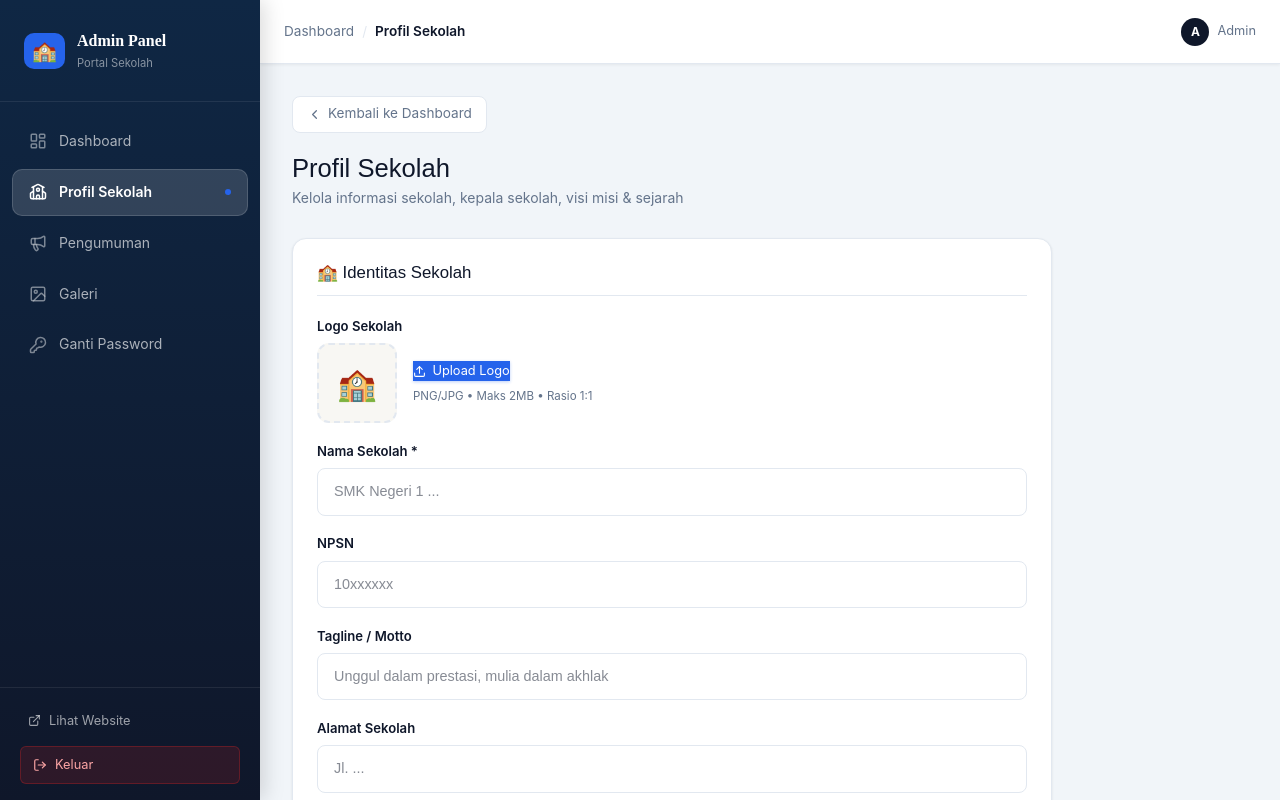
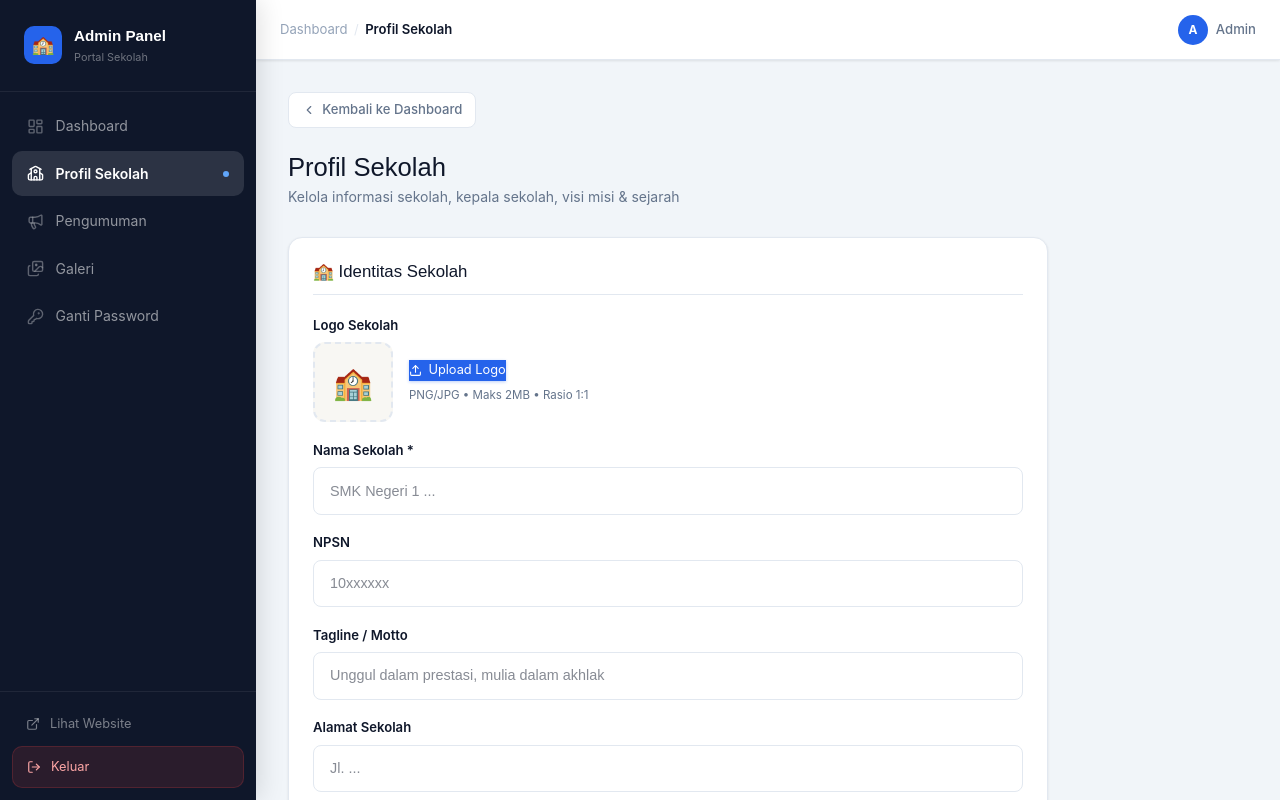
Before and after one commit to smkntinut2026-lgtm/portal-sekolah, a Next.js app: page /admin/profil in a window 1280 px wide. Shown: the top 800 px of the page. Built offline with nearby package versions, Linux system fonts and the light colour scheme; no server answers; the database is empty; sample sign-in values are in the browser's storage.

Commit message:
Update layout.tsx

```diff
--- a/app/admin/layout.tsx
+++ b/app/admin/layout.tsx
@@ -2,17 +2,14 @@
 import { useEffect, useState } from 'react'
 import { useRouter, usePathname } from 'next/navigation'
 import Link from 'next/link'
-import {
-  LayoutDashboard, School, Megaphone, Image as ImageIcon,
-  KeyRound, LogOut, Menu, ExternalLink, ChevronLeft
-} from 'lucide-react'
+import { LayoutDashboard, School, Megaphone, Images, KeyRound, LogOut, Menu, ExternalLink, ChevronLeft, X } from 'lucide-react'
 
 const MENU = [
-  { label: 'Dashboard', href: '/admin/dashboard', icon: <LayoutDashboard size={18} /> },
-  { label: 'Profil Sekolah', href: '/admin/profil', icon: <School size={18} /> },
-  { label: 'Pengumuman', href: '/admin/pengumuman', icon: <Megaphone size={18} /> },
-  { label: 'Galeri', href: '/admin/galeri', icon: <ImageIcon size={18} /> },
-  { label: 'Ganti Password', href: '/admin/password', icon: <KeyRound size={18} /> },
+  { label: 'Dashboard', href: '/admin/dashboard', icon: <LayoutDashboard size={17} /> },
+  { label: 'Profil Sekolah', href: '/admin/profil', icon: <School size={17} /> },
+  { label: 'Pengumuman', href: '/admin/pengumuman', icon: <Megaphone size={17} /> },
+  { label: 'Galeri', href: '/admin/galeri', icon: <Images size={17} /> },
+  { label: 'Ganti Password', href: '/admin/password', icon: <KeyRound size={17} /> },
 ]
 
 export default function AdminLayout({ children }: { children: React.ReactNode }) {
@@ -22,12 +19,12 @@ export default function AdminLayout({ children }: { children: React.ReactNode })
 
   useEffect(() => {
     if (typeof window !== 'undefined') {
-      const loggedIn = sessionStorage.getItem('admin_logged_in')
-      if (!loggedIn && pathname !== '/admin') router.push('/admin')
+      const ok = sessionStorage.getItem('admin_logged_in')
+      if (!ok && pathname !== '/admin') router.push('/admin')
     }
   }, [pathname, router])
 
-  const handleLogout = () => {
+  const logout = () => {
     sessionStorage.removeItem('admin_logged_in')
     sessionStorage.removeItem('admin_username')
     router.push('/admin')
@@ -35,119 +32,110 @@ export default function AdminLayout({ children }: { children: React.ReactNode })
 
   if (pathname === '/admin') return <>{children}</>
 
-  const currentMenu = MENU.find(m => m.href === pathname)
+  const current = MENU.find(m => m.href === pathname)
 
   return (
     <div style={{ display: 'flex', minHeight: '100vh', background: '#f1f5f9' }}>
 
       {/* Sidebar */}
       <aside style={{
-        width: 260, background: 'linear-gradient(180deg, #0f2744 0%, var(--primary) 100%)',
-        color: 'white', display: 'flex', flexDirection: 'column',
-        position: 'fixed', top: 0, left: 0, bottom: 0, zIndex: 50,
-        transition: 'transform 0.3s', boxShadow: '4px 0 20px rgba(0,0,0,0.15)'
+        width: 256, background: 'var(--primary)', color: 'white',
+        display: 'flex', flexDirection: 'column',
+        position: 'fixed', top: 0, bottom: 0, left: 0, zIndex: 50,
+        transition: 'transform 0.3s cubic-bezier(0.4,0,0.2,1)',
+        boxShadow: '4px 0 24px rgba(0,0,0,0.12)'
       }} className="admin-sidebar">
 
         {/* Brand */}
-        <div style={{ padding: '1.75rem 1.5rem', borderBottom: '1px solid rgba(255,255,255,0.08)' }}>
+        <div style={{ padding: '1.5rem', borderBottom: '1px solid rgba(255,255,255,0.07)' }}>
           <div style={{ display: 'flex', alignItems: 'center', gap: '0.75rem' }}>
-            <div style={{ background: 'var(--accent)', borderRadius: 10, padding: '0.5rem', fontSize: 20, lineHeight: 1 }}>🏫</div>
+            <div style={{ width: 38, height: 38, borderRadius: 10, background: 'var(--accent)', display: 'flex', alignItems: 'center', justifyContent: 'center', fontSize: 18, flexShrink: 0 }}>🏫</div>
             <div>
-              <div style={{ fontFamily: 'Playfair Display, serif', fontSize: '1rem', fontWeight: 700 }}>Admin Panel</div>
-              <div style={{ fontSize: '0.7rem', opacity: 0.5, marginTop: '0.1rem' }}>Portal Sekolah</div>
+              <div style={{ fontFamily: 'Bricolage Grotesque, sans-serif', fontWeight: 700, fontSize: '0.95rem', color: 'white' }}>Admin Panel</div>
+              <div style={{ fontSize: '0.68rem', color: 'rgba(255,255,255,0.4)', marginTop: 1 }}>Portal Sekolah</div>
             </div>
           </div>
         </div>
 
         {/* Nav */}
-        <nav style={{ flex: 1, padding: '1rem 0.75rem', display: 'flex', flexDirection: 'column', gap: '0.25rem' }}>
+        <nav style={{ flex: 1, padding: '0.75rem', display: 'flex', flexDirection: 'column', gap: '0.15rem', overflowY: 'auto' }}>
           {MENU.map(item => {
             const active = pathname === item.href
             return (
               <Link key={item.href} href={item.href} onClick={() => setSidebarOpen(false)}
                 style={{
-                  display: 'flex', alignItems: 'center', gap: '0.75rem',
-                  padding: '0.7rem 1rem', borderRadius: 10,
-                  color: active ? 'white' : 'rgba(255,255,255,0.65)',
-                  background: active ? 'rgba(255,255,255,0.15)' : 'transparent',
+                  display: 'flex', alignItems: 'center', gap: '0.7rem',
+                  padding: '0.65rem 0.9rem', borderRadius: 10,
+                  color: active ? 'white' : 'rgba(255,255,255,0.55)',
+                  background: active ? 'rgba(255,255,255,0.12)' : 'transparent',
                   textDecoration: 'none', fontSize: '0.875rem', fontWeight: active ? 600 : 400,
-                  transition: 'all 0.15s',
-                  border: active ? '1px solid rgba(255,255,255,0.15)' : '1px solid transparent',
+                  transition: 'all 0.15s ease',
+                  border: '1px solid transparent',
                 }}
-                onMouseEnter={e => { if (!active) (e.currentTarget as HTMLElement).style.background = 'rgba(255,255,255,0.08)' }}
+                onMouseEnter={e => { if (!active) (e.currentTarget as HTMLElement).style.background = 'rgba(255,255,255,0.07)' }}
                 onMouseLeave={e => { if (!active) (e.currentTarget as HTMLElement).style.background = 'transparent' }}>
-                <span style={{ opacity: active ? 1 : 0.7 }}>{item.icon}</span>
+                <span style={{ opacity: active ? 1 : 0.6, flexShrink: 0 }}>{item.icon}</span>
                 {item.label}
-                {active && <span style={{ marginLeft: 'auto', width: 6, height: 6, borderRadius: '50%', background: 'var(--accent)' }} />}
+                {active && <div style={{ marginLeft: 'auto', width: 6, height: 6, borderRadius: '50%', background: '#60a5fa', flexShrink: 0 }} />}
               </Link>
             )
           })}
         </nav>
 
-        {/* Footer sidebar */}
-        <div style={{ padding: '1rem 1.25rem', borderTop: '1px solid rgba(255,255,255,0.08)', display: 'flex', flexDirection: 'column', gap: '0.5rem' }}>
+        {/* Bottom */}
+        <div style={{ padding: '0.75rem', borderTop: '1px solid rgba(255,255,255,0.07)' }}>
           <a href="/" target="_blank" rel="noopener noreferrer"
-            style={{ display: 'flex', alignItems: 'center', gap: '0.5rem', color: 'rgba(255,255,255,0.6)', fontSize: '0.8rem', textDecoration: 'none', padding: '0.4rem 0.5rem', borderRadius: 6 }}>
-            <ExternalLink size={13} /> Lihat Website
+            style={{ display: 'flex', alignItems: 'center', gap: '0.6rem', padding: '0.6rem 0.9rem', borderRadius: 10, color: 'rgba(255,255,255,0.45)', fontSize: '0.8rem', textDecoration: 'none', marginBottom: '0.15rem', transition: 'all 0.15s' }}
+            onMouseEnter={e => { const el = e.currentTarget as HTMLElement; el.style.background = 'rgba(255,255,255,0.07)'; el.style.color = 'rgba(255,255,255,0.8)' }}
+            onMouseLeave={e => { const el = e.currentTarget as HTMLElement; el.style.background = 'transparent'; el.style.color = 'rgba(255,255,255,0.45)' }}>
+            <ExternalLink size={14} /> Lihat Website
           </a>
-          <button onClick={handleLogout}
-            style={{ display: 'flex', alignItems: 'center', gap: '0.5rem', background: 'rgba(220,38,38,0.15)', border: '1px solid rgba(220,38,38,0.3)', color: '#fca5a5', cursor: 'pointer', fontSize: '0.8rem', padding: '0.5rem 0.75rem', borderRadius: 6, width: '100%' }}>
+          <button onClick={logout}
+            style={{ display: 'flex', alignItems: 'center', gap: '0.6rem', width: '100%', padding: '0.6rem 0.9rem', borderRadius: 10, background: 'rgba(239,68,68,0.12)', border: '1px solid rgba(239,68,68,0.2)', color: '#fca5a5', cursor: 'pointer', fontSize: '0.8rem', fontFamily: 'Inter, sans-serif', transition: 'all 0.15s' }}
+            onMouseEnter={e => { const el = e.currentTarget as HTMLElement; el.style.background = 'rgba(239,68,68,0.2)' }}
+            onMouseLeave={e => { const el = e.currentTarget as HTMLElement; el.style.background = 'rgba(239,68,68,0.12)' }}>
             <LogOut size={14} /> Keluar
           </button>
         </div>
       </aside>
 
-      {/* Overlay mobile */}
-      {sidebarOpen && (
-        <div style={{ position: 'fixed', inset: 0, background: 'rgba(0,0,0,0.5)', zIndex: 40 }} onClick={() => setSidebarOpen(false)} />
-      )}
+      {/* Mobile overlay */}
+      {sidebarOpen && <div style={{ position: 'fixed', inset: 0, background: 'rgba(0,0,0,0.4)', zIndex: 40 }} onClick={() => setSidebarOpen(false)} />}
 
       {/* Main */}
-      <div style={{ flex: 1, marginLeft: 260, display: 'flex', flexDirection: 'column', minHeight: '100vh' }} className="admin-main">
+      <div style={{ flex: 1, marginLeft: 256, display: 'flex', flexDirection: 'column' }} className="admin-main">
 
         {/* Topbar */}
-        <header style={{
-          background: 'white', borderBottom: '1px solid #e2e8f0',
-          padding: '0 1.5rem', height: 64, display: 'flex', alignItems: 'center',
-          justifyContent: 'space-between', position: 'sticky', top: 0, zIndex: 30,
-          boxShadow: '0 1px 3px rgba(0,0,0,0.06)'
-        }}>
-          <div style={{ display: 'flex', alignItems: 'center', gap: '1rem' }}>
-            <button onClick={() => setSidebarOpen(!sidebarOpen)}
-              style={{ background: 'none', border: 'none', cursor: 'pointer', color: 'var(--text)', display: 'none', padding: '0.4rem' }}
+        <header style={{ background: 'white', borderBottom: '1px solid var(--border)', padding: '0 1.5rem', height: 60, display: 'flex', alignItems: 'center', justifyContent: 'space-between', position: 'sticky', top: 0, zIndex: 30, boxShadow: 'var(--shadow-sm)' }}>
+          <div style={{ display: 'flex', alignItems: 'center', gap: '0.75rem' }}>
+            <button onClick={() => setSidebarOpen(s => !s)}
+              style={{ background: 'none', border: 'none', cursor: 'pointer', color: 'var(--text-muted)', display: 'none', padding: '0.25rem' }}
               className="sidebar-toggle">
-              <Menu size={22} />
+              {sidebarOpen ? <X size={20} /> : <Menu size={20} />}
             </button>
             {/* Breadcrumb */}
-            <div style={{ display: 'flex', alignItems: 'center', gap: '0.5rem', fontSize: '0.85rem' }}>
-              <Link href="/admin/dashboard" style={{ color: 'var(--text-muted)', textDecoration: 'none' }}>Dashboard</Link>
-              {currentMenu && currentMenu.href !== '/admin/dashboard' && (
-                <>
-                  <span style={{ color: 'var(--border)' }}>/</span>
-                  <span style={{ color: 'var(--text)', fontWeight: 600 }}>{currentMenu.label}</span>
-                </>
+            <nav style={{ display: 'flex', alignItems: 'center', gap: '0.4rem', fontSize: '0.82rem' }}>
+              <Link href="/admin/dashboard" style={{ color: 'var(--text-light)', textDecoration: 'none' }}>Dashboard</Link>
+              {current && current.href !== '/admin/dashboard' && (
+                <><span style={{ color: 'var(--border)' }}>/</span><span style={{ color: 'var(--text)', fontWeight: 600 }}>{current.label}</span></>
               )}
-            </div>
+            </nav>
           </div>
-
-          <div style={{ display: 'flex', alignItems: 'center', gap: '0.75rem' }}>
-            <div style={{ fontSize: '0.8rem', color: 'var(--text-muted)', display: 'flex', alignItems: 'center', gap: '0.5rem' }}>
-              <div style={{ width: 28, height: 28, borderRadius: '50%', background: 'var(--primary)', color: 'white', display: 'flex', alignItems: 'center', justifyContent: 'center', fontSize: '0.75rem', fontWeight: 700 }}>A</div>
-              Admin
-            </div>
+          <div style={{ display: 'flex', alignItems: 'center', gap: '0.5rem' }}>
+            <div style={{ width: 30, height: 30, borderRadius: '50%', background: 'var(--accent)', color: 'white', display: 'flex', alignItems: 'center', justifyContent: 'center', fontSize: '0.75rem', fontWeight: 700 }}>A</div>
+            <span style={{ fontSize: '0.82rem', color: 'var(--text-muted)', fontWeight: 500 }}>Admin</span>
           </div>
         </header>
 
-        {/* Page content */}
+        {/* Content */}
         <div style={{ padding: '2rem', flex: 1 }}>
-          {/* Tombol kembali (tampil jika bukan dashboard) */}
           {pathname !== '/admin/dashboard' && (
-            <div style={{ marginBottom: '1.25rem' }}>
+            <div style={{ marginBottom: '1.5rem' }}>
               <Link href="/admin/dashboard"
-                style={{ display: 'inline-flex', alignItems: 'center', gap: '0.4rem', color: 'var(--text-muted)', fontSize: '0.85rem', textDecoration: 'none', padding: '0.4rem 0.85rem', borderRadius: 8, border: '1px solid var(--border)', background: 'white', transition: 'all 0.15s' }}
-                onMouseEnter={e => { (e.currentTarget as HTMLElement).style.background = 'var(--bg)'; (e.currentTarget as HTMLElement).style.color = 'var(--primary)' }}
-                onMouseLeave={e => { (e.currentTarget as HTMLElement).style.background = 'white'; (e.currentTarget as HTMLElement).style.color = 'var(--text-muted)' }}>
-                <ChevronLeft size={15} /> Kembali ke Dashboard
+                style={{ display: 'inline-flex', alignItems: 'center', gap: '0.4rem', color: 'var(--text-muted)', fontSize: '0.82rem', textDecoration: 'none', padding: '0.4rem 0.8rem', borderRadius: 8, border: '1.5px solid var(--border)', background: 'white', fontWeight: 500, transition: 'all 0.15s' }}
+                onMouseEnter={e => { const el = e.currentTarget as HTMLElement; el.style.color = 'var(--accent)'; el.style.borderColor = 'var(--accent)' }}
+                onMouseLeave={e => { const el = e.currentTarget as HTMLElement; el.style.color = 'var(--text-muted)'; el.style.borderColor = 'var(--border)' }}>
+                <ChevronLeft size={14} /> Kembali ke Dashboard
               </Link>
             </div>
           )}
@@ -157,7 +145,7 @@ export default function AdminLayout({ children }: { children: React.ReactNode })
 
       <style>{`
         @media (max-width: 768px) {
-          .admin-sidebar { transform: translateX(${sidebarOpen ? '0' : '-100%'}); }
+          .admin-sidebar { transform: translateX(${sidebarOpen ? '0' : '-100%'}) !important; }
           .admin-main { margin-left: 0 !important; }
           .sidebar-toggle { display: flex !important; }
         }
```
